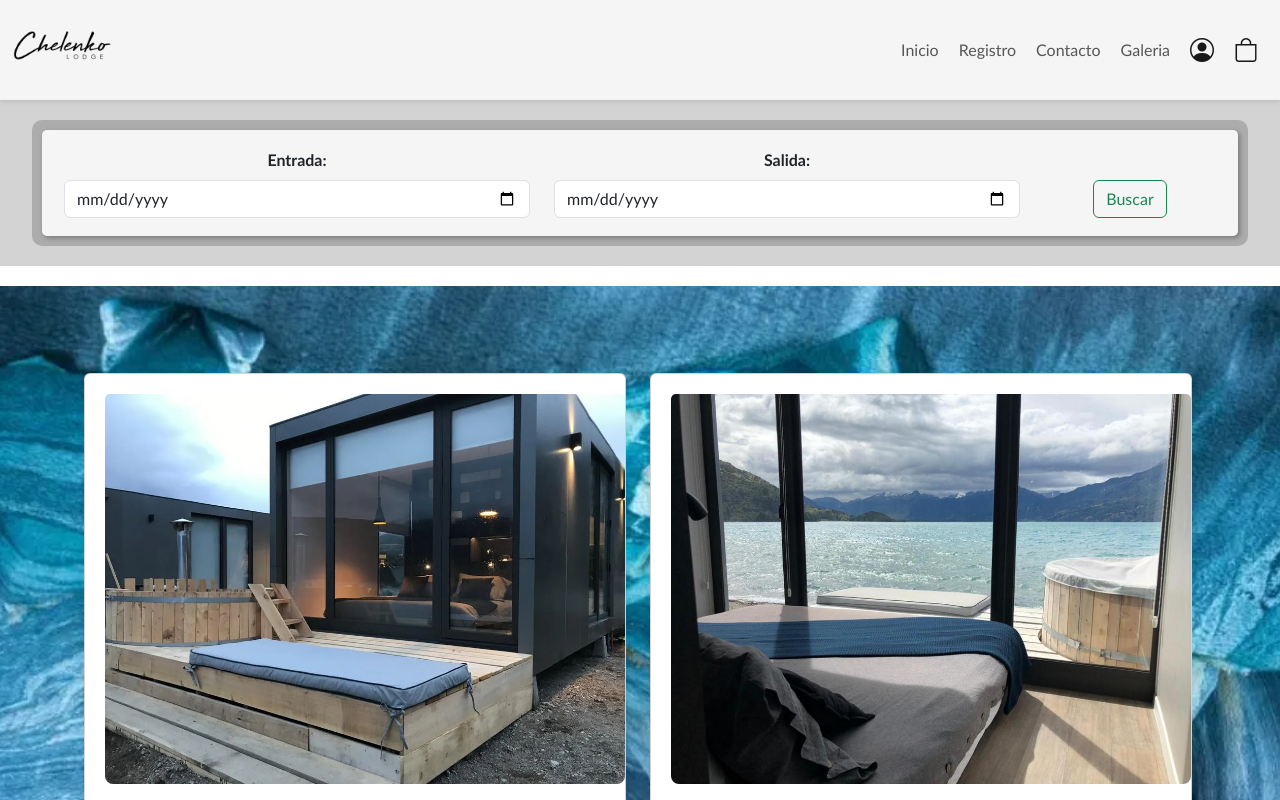
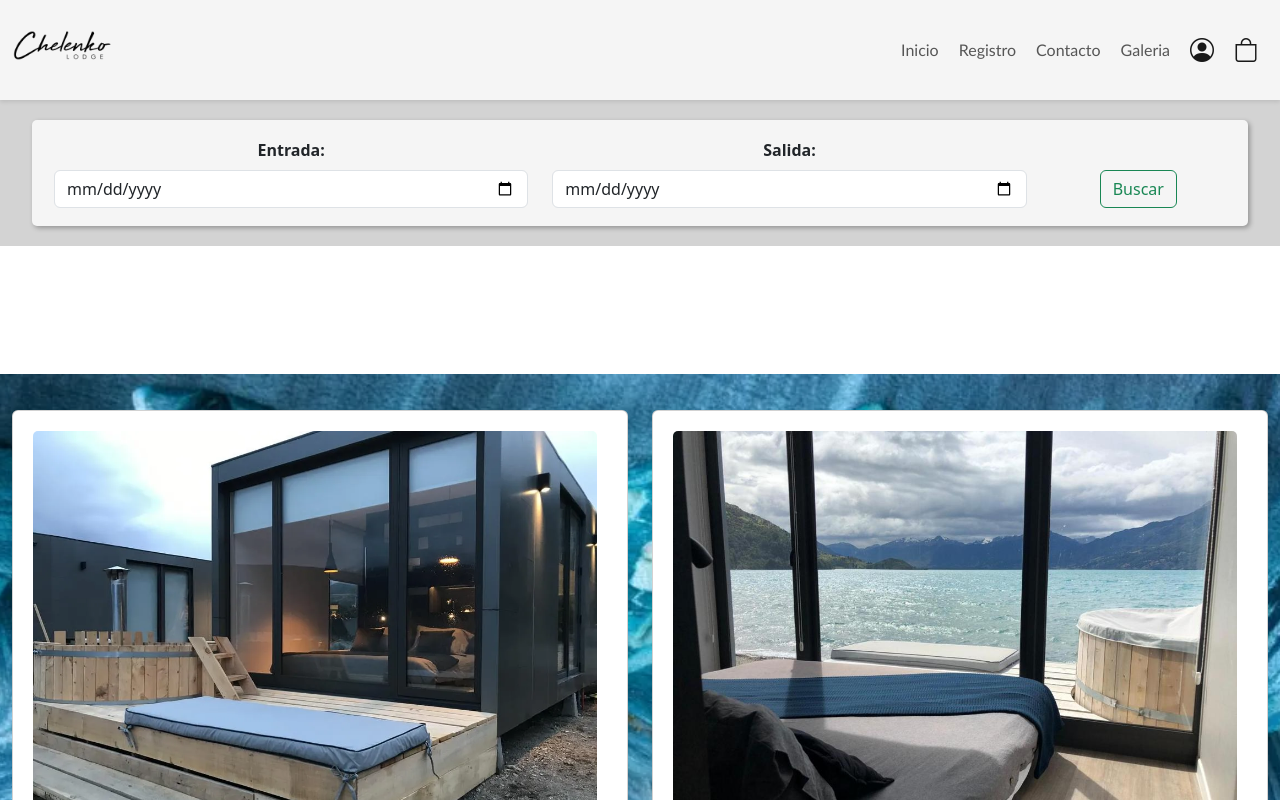
Before and after one commit to matihtgens/ChelenkoLodge-OTA, a React (Vite) app: page /home in a window 1280 px wide. Shown: the top 800 px of the page. Built offline with nearby package versions, Linux system fonts and the light colour scheme.

Commit message:
actualizacion29/10/cards

```diff
--- a/src/components/ApiFakeCard.jsx
+++ b/src/components/ApiFakeCard.jsx
@@ -33,7 +33,7 @@ const ApiFakeCard = () => {
 
   return (
     <div className="cont-card">
-      <div className="col-12 row justify-content-center"> {/* Centra las tarjetas */}
+      <div className="col-12 row justify-content-center card-contain"> {/* Centra las tarjetas */}
         {cardsData.map((card, index) => (
           <div key={index} className="col-lg-6 col-md-6 col-sm-12"> {/* Responsivo */}
             <div className="card">
--- a/src/components/apifakecard.css
+++ b/src/components/apifakecard.css
@@ -1,15 +1,18 @@
 .cont-card {
     display: flex;
     flex-wrap: wrap;
-    justify-content: space-between;
+    justify-content: center;
 }
 
+.card-contain {
+    width: 90%;
+}
 
 .card {
     width: 100%;
     height: auto;
-    margin: 10px;
     padding: 10px;
+    margin: 1em 0 2em;
     border-radius: 8px;
     box-shadow: 0 4px 8px rgba(0, 0, 0, 0.1);
     transition: transform 0.3s ease;
--- a/src/components/card.css
+++ b/src/components/card.css
@@ -1,5 +1,5 @@
 .card-container {
-  width: 300px;  /* Ancho de cada tarjeta */
+  width: 100%;  /* Ancho de cada tarjeta */
   border-radius: 10px;  /* Bordes redondeados */
   box-shadow: 0 4px 8px rgba(0, 0, 0, 0.1);  /* Sombra suave para dar efecto de elevación */
   background-color: white;  /* Fondo blanco para la tarjeta */
@@ -12,6 +12,13 @@
 
 .card-container:hover {
   transform: translateY(-10px);  /* Mueve la tarjeta hacia arriba 10px cuando se pasa el mouse por encima */
+}
+
+.card-img-top {
+  width: 95% !important;
+  min-height: 100%;
+  object-fit: cover;
+  border-radius: 8px;
 }
 
 .card-image {
@@ -44,8 +51,7 @@
 }
 
 .card-content h3 {
-  font-size: 1.25rem;  /* Tamaño del título */
-  margin-bottom: 10px;  /* Espacio debajo del título */
+  font-size: 1.25rem;  margin-bottom: 10px;  /* Espacio debajo del título */
   color: #2c3e50;  /* Color del texto del título */
 }
 
@@ -88,7 +94,8 @@
   font-size: 1rem;  /* Tamaño del texto del botón */
   cursor: pointer;  /* Cambia el cursor a pointer cuando se pasa sobre el botón */
   transition: background-color 0.3s ease;  /* Animación suave cuando el color de fondo cambia */
-}
+}/* Tamaño del título */
+
 
 .price-btn:hover {
   background-color: #008f8d;  /* Color de fondo más oscuro cuando se pasa el mouse por encima */
--- a/src/components/home.css
+++ b/src/components/home.css
@@ -13,8 +13,10 @@
 }
 
 .home-container {
-  width: 90%; /* Ajusta según lo que necesites */
-  margin: 20px auto; /* Centra el contenedor */
-  padding: 10px; /* Espaciado interno */
-  overflow: hidden; /* Evita el desbordamiento */
+  height: auto;
+  display: flex;
+  justify-content: center;
+  align-items: center;
+  text-align: center;
+  color: white;
 }
--- a/src/components/navbar.css
+++ b/src/components/navbar.css
@@ -4,14 +4,11 @@
     height: auto;
     background-color: lightgray;
     padding: 20px;
-    margin-bottom: 20px; /* Agregar margen inferior para separar del contenido */
+    margin-bottom: 10%; /* Agregar margen inferior para separar del contenido */
 }
 
+
 .cont{
-    padding: 10px;
-    border-radius: 10px;
-    background-color: rgb(172, 172, 172);
-    font-family: 'Trebuchet MS', 'Lucida Sans Unicode', 'Lucida Grande', 'Lucida Sans', Arial, sans-serif;
     display: flex;
     align-items: center;
     justify-content: center;
@@ -19,6 +16,7 @@
 
 .navbar{
     width: 100%;
+
 }
 
 .formulario {
--- a/src/index.css
+++ b/src/index.css
@@ -1,47 +1,54 @@
-#app{
-  width: 100%;
-  margin: 0 auto;
+/* Estilos generales para asegurar una buena presentación en todos los tamaños de pantalla */
+#app {
+  width: 100%; /* El contenedor principal ocupa todo el ancho disponible */
+  margin: 0 auto; /* Centra el contenido horizontalmente */
 }
 
 :root {
+  /* Configuración de tipografía y colores globales */
   font-family: Inter, system-ui, Avenir, Helvetica, Arial, sans-serif;
   line-height: 1.5;
   font-weight: 400;
 
+  /* Define esquema de color para soportar modos claro y oscuro */
   color-scheme: light dark;
-  color: rgba(255, 255, 255, 0.87);
-  background-color: #242424;
+  color: rgba(255, 255, 255, 0.87); /* Color de texto predeterminado */
+  background-color: #242424; /* Fondo oscuro predeterminado */
 
+  /* Optimización de fuentes y renderizado */
   font-synthesis: none;
   text-rendering: optimizeLegibility;
   -webkit-font-smoothing: antialiased;
   -moz-osx-font-smoothing: grayscale;
 }
 
+/* Estilos para enlaces */
 a {
   font-weight: 500;
   color: #646cff;
   text-decoration: inherit;
 }
+
 a:hover {
   color: #535bf2;
 }
 
-/* src/index.css */
+/* Configuración básica para el cuerpo de la página */
 body {
   margin: 0;
   display: flex;
   place-items: center;
-  min-width: 320px;
-  min-height: 100vh; /* Esto asegura que ocupe toda la pantalla */
+  min-width: 320px; /* Evita que el diseño se rompa en pantallas más pequeñas */
+  min-height: 100vh; /* Asegura que el contenido ocupe toda la altura de la ventana */
 }
 
-
+/* Estilos de título principal */
 h1 {
   font-size: 3.2em;
   line-height: 1.1;
 }
 
+/* Estilos generales para botones */
 button {
   border-radius: 8px;
   border: 1px solid transparent;
@@ -53,32 +60,61 @@ button {
   cursor: pointer;
   transition: border-color 0.25s;
 }
+
 button:hover {
-  border-color: #646cff;
+  border-color: #646cff; /* Cambio de borde al pasar el ratón */
 }
+
 button:focus,
 button:focus-visible {
-  outline: 4px auto -webkit-focus-ring-color;
+  outline: 4px auto -webkit-focus-ring-color; /* Asegura accesibilidad en enfoque */
 }
 
+/* Modo claro */
 @media (prefers-color-scheme: light) {
   :root {
-    color: #213547;
-    background-color: #ffffff;
+    color: #213547; /* Color de texto para modo claro */
+    background-color: #ffffff; /* Fondo para modo claro */
   }
+
   a:hover {
     color: #747bff;
   }
+
   button {
     background-color: #f9f9f9;
   }
 }
 
+/* Centrado del contenido en la página principal */
 .home-container {
-  height: 100vh; /* Esto asegura que ocupe todo el alto de la ventana */
+  height: 100vh; /* Ocupa todo el alto de la ventana */
   display: flex;
   justify-content: center;
   align-items: center;
   text-align: center; /* Centra el texto */
-  color: white; /* Asegúrate de que el color del texto sea legible sobre el fondo */
+  color: white; /* Color de texto legible en fondo oscuro */
 }
+
+/* Estilos responsivos para dispositivos medianos */
+@media (max-width: 768px) {
+  h1 {
+    font-size: 2em; /* Reduce el tamaño del título para pantallas medianas */
+  }
+
+  button {
+    padding: 0.5em 1em; /* Ajusta el relleno del botón */
+  }
+}
+
+/* Estilos responsivos para dispositivos pequeños */
+@media (max-width: 480px) {
+  h1 {
+    font-size: 1.8em; /* Reduce el tamaño del título en pantallas pequeñas */
+  }
+
+  button {
+    padding: 0.4em 0.8em; /* Ajusta el tamaño del botón */
+    font-size: 0.9em; /* Reduce ligeramente el tamaño de fuente del botón */
+  }
+}
```
